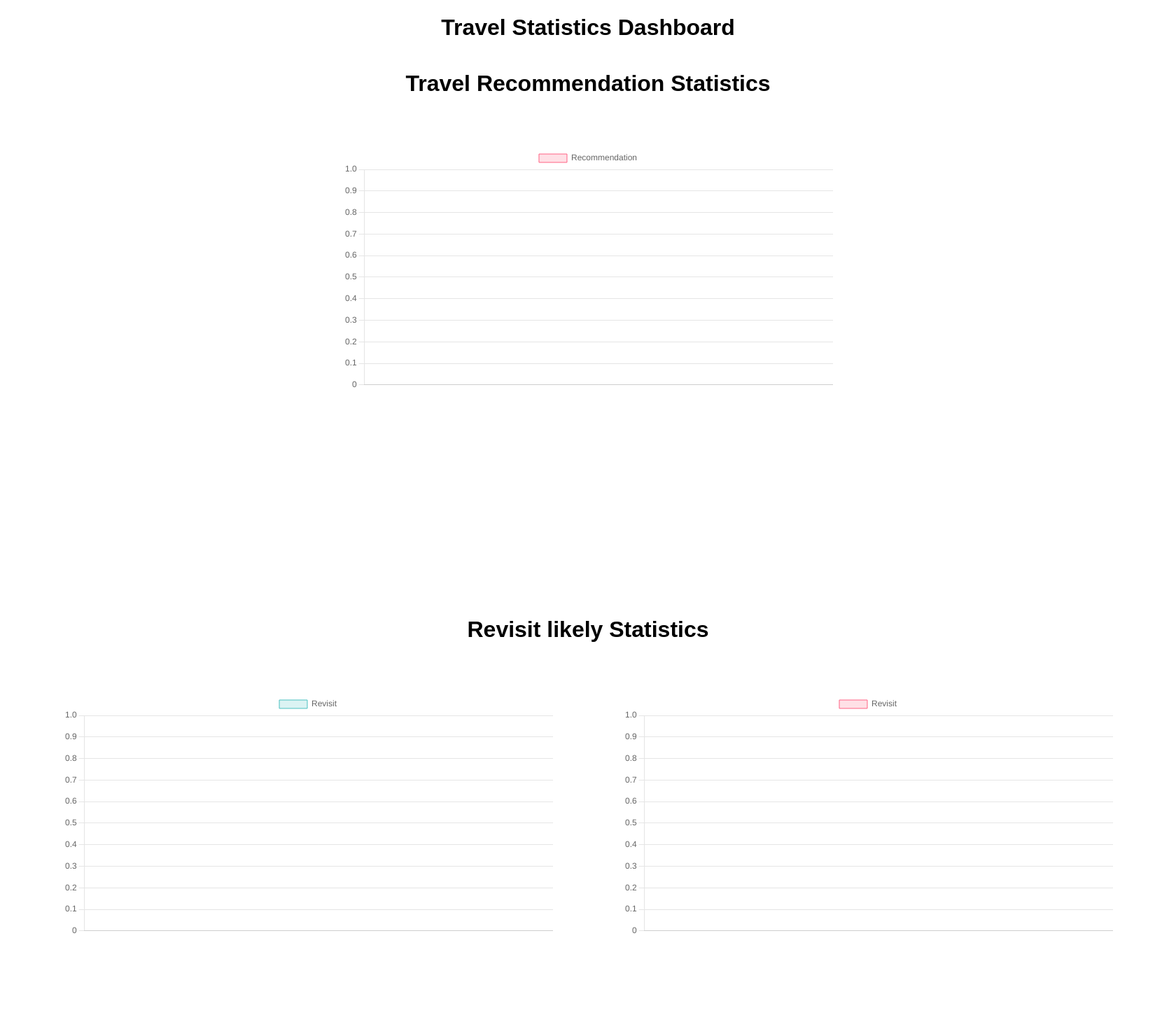
After one commit to To-Be-Parisian/Travel_Project, a PHP site: page /satisfaction-page.php in a window 1680 px wide; the page is wider, and only the part inside the window is pictured. The commit adds this page. Shown: the top 1480 px of that part at 70% size. Run offline with PHP 8.4, Linux system fonts and the light colour scheme; data that the repository does not hold is empty; some web fonts are replaced.

Commit message:
feat : 추천의향, 만족도, 재방문 의향 페이지 완성

```diff
--- a/webpage/sohyun/revisit-likely.php
+++ b/webpage/sohyun/revisit-likely.php
@@ -76,6 +76,7 @@ $conn->close();
         <canvas id="ageRevisitChart"></canvas>
     </div>
   </flex-body>
+  <h2>Revisit intent based on activity</h2>
     <div class="revisit-activity">
         <canvas id="activityRevisitChart"></canvas>
     </div>
--- /dev/null
+++ b/webpage/sohyun/satisfaction-page.php
@@ -0,0 +1,22 @@
+<!DOCTYPE html>
+<html lang="en">
+<head>
+  <meta charset="UTF-8">
+  <meta name="viewport" content="width=device-width, initial-scale=1.0">
+  <link href="./static/css/likely.css" rel="stylesheet" />
+  <title>Page-Likely</title>
+</head>
+<body>
+  <h1>Travel Statistics Dashboard</h1>
+  <div class = "chart-container">
+
+    <!-- 추천의향에 따른 통계 -->
+    <?php include './recommend-likely.php'; ?>
+
+    <!-- 재방문의향에 따른 통계 -->
+    <?php include './revisit-likely.php'; ?>
+    <!-- 만족도에 따른 통계 -->
+    <?php include './satisfaction.php'; ?>
+  </divl>
+</body>
+</html>
--- a/webpage/sohyun/static/css/likely.css
+++ b/webpage/sohyun/static/css/likely.css
@@ -7,10 +7,15 @@ flex-body {
   display: flex;
   flex-direction: row;
 }
+flex-body-col {
+
+  display: flex;
+  flex-direction: column;
+}
 
 .satisfaction-chart {
-  width: 700px;
-  height:600px;
+  width: 570px;
+  height:450px;
   margin: 50px;
 }
 
@@ -30,3 +35,17 @@ flex-body {
   height:800px;
   text-align: center;
 }
+body {
+  margin: 20px;
+}
+
+h1 {
+  text-align: center;
+}
+
+.chart-container {
+  align-items: center;
+  align-content: center;
+  display: flex;
+  flex-direction: column;
+}
```
Also changed, not shown: webpage/sohyun/satisfaction.html (deleted).
